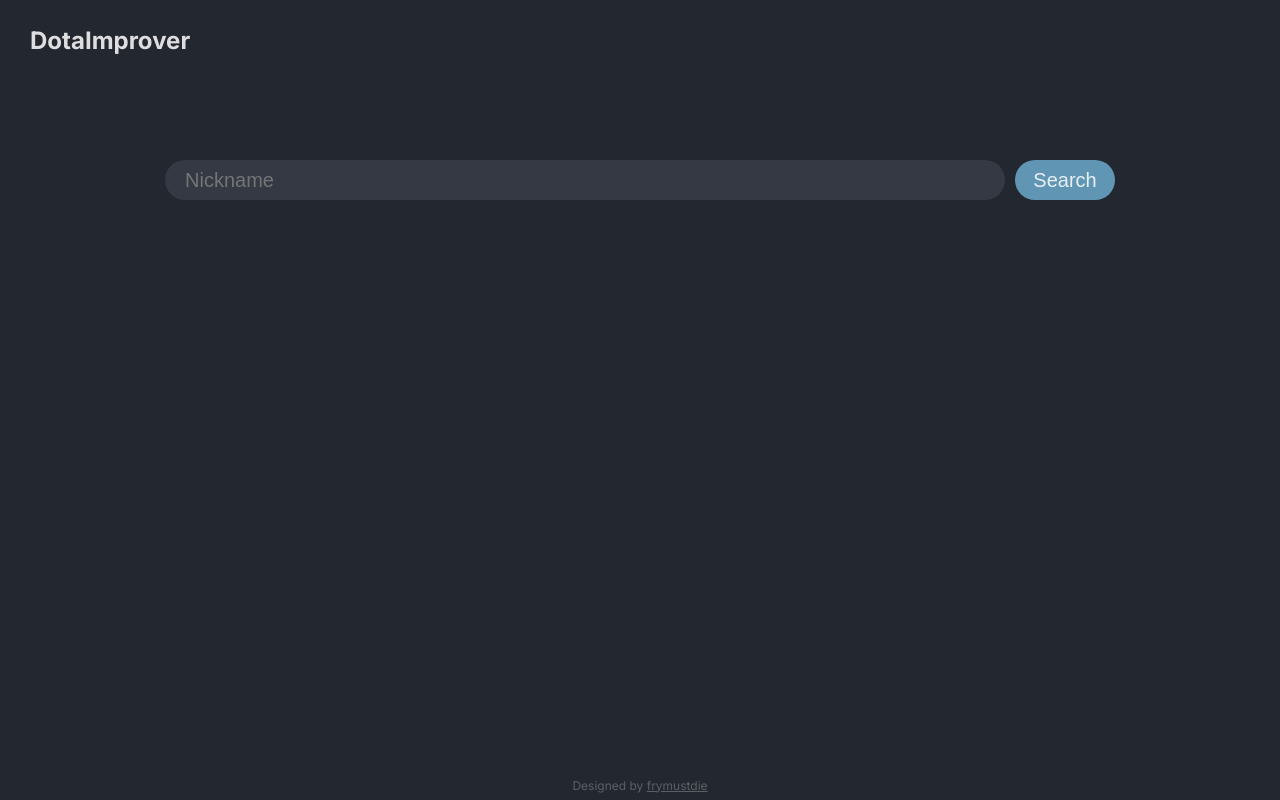
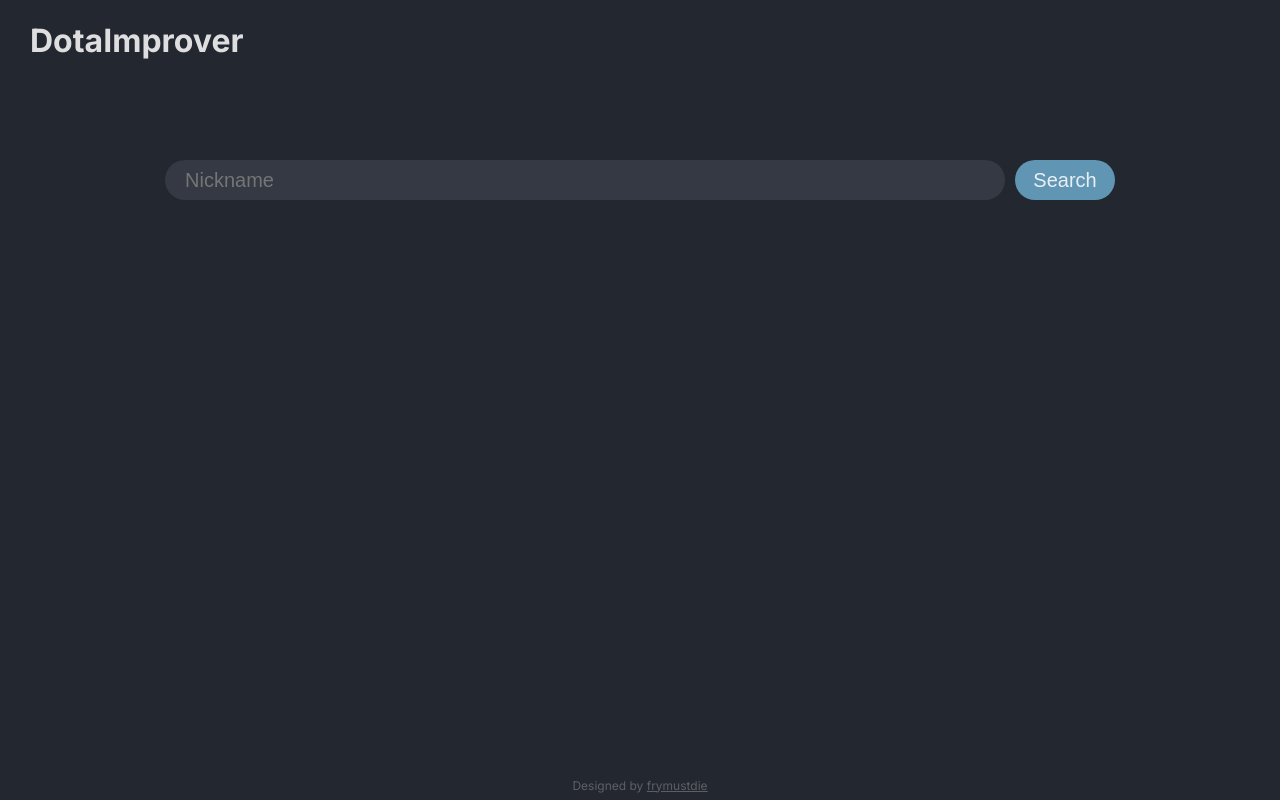
Before and after one commit to fry13/dota-improver, a Next.js app: page / in a window 1280 px wide. Built offline with nearby package versions, Linux system fonts and the light colour scheme.

Commit message:
fix: resize logo

```diff
--- a/src/components/ui/Logo/Logo.module.scss
+++ b/src/components/ui/Logo/Logo.module.scss
@@ -2,7 +2,7 @@
 
 .logo {
   @extend %transition-bg;
-  font-size: 24px;
+  font-size: 32px;
   text-decoration: none;
   color: $text;
   font-weight: 700;
```
